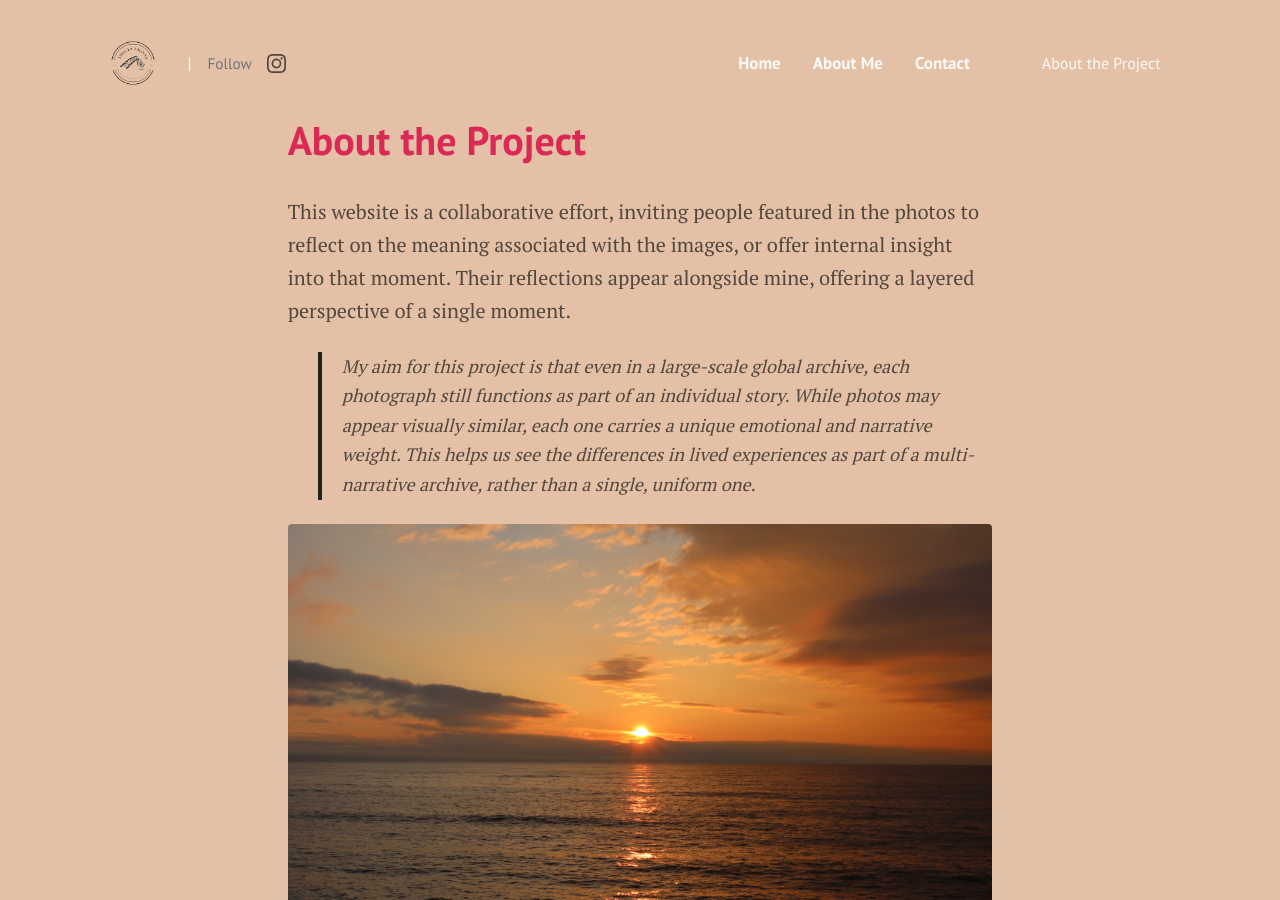
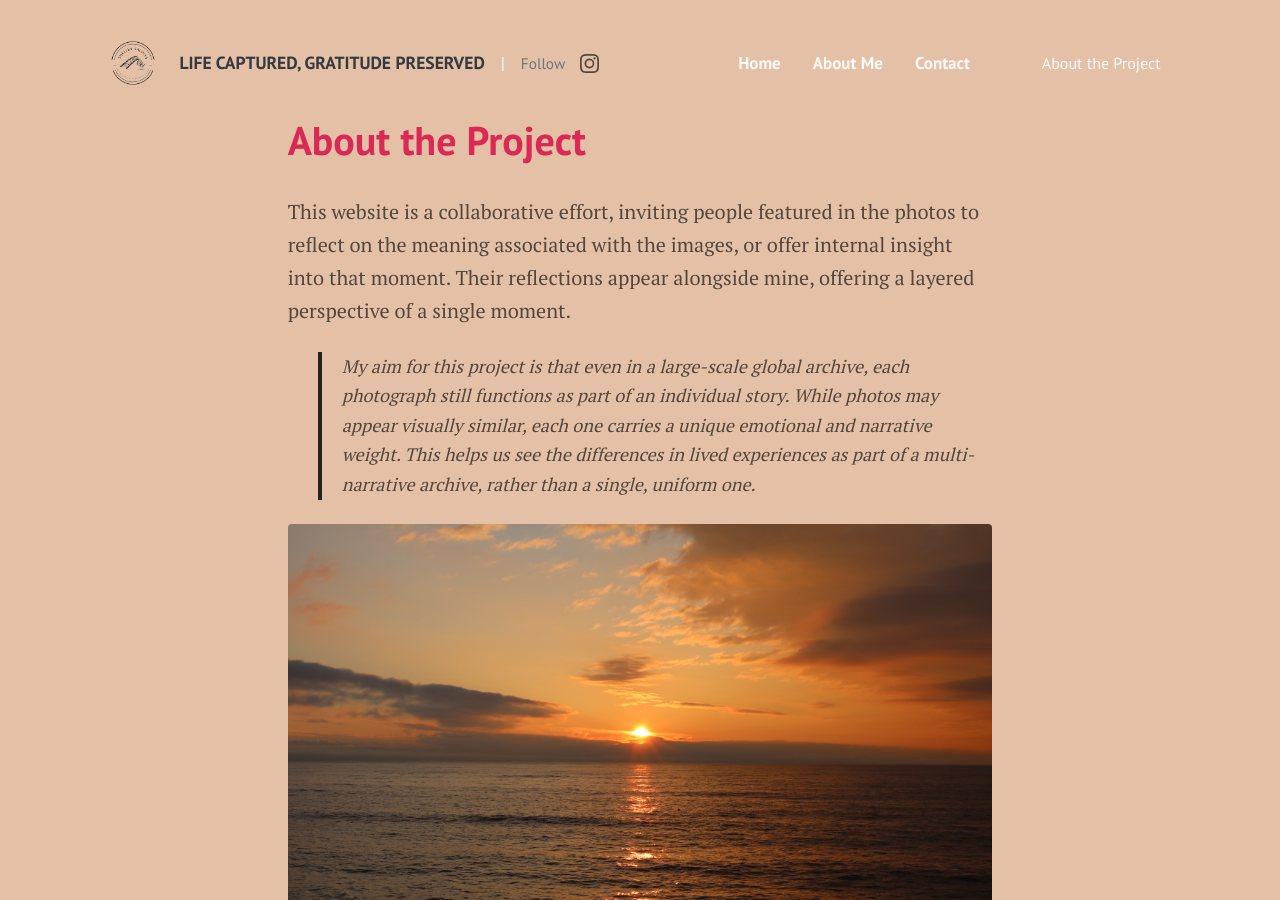
Before and after one commit to shells14/LifeCapturedGratitudePreserved, a Jekyll site: the page built from pages/aboutProject.md, in a window 1280 px wide and 900 px high. Built offline with Jekyll 4.4.1, drawn with Linux system fonts in a browser that asks for light colours; a script that is not in the unit is left out.

Commit message:
Update default.html

```diff
--- a/_layouts/default.html
+++ b/_layouts/default.html
@@ -51,6 +51,9 @@ gtag('config', '{{site.ganalytics}}');
           {% endif %} -->
           {% if page.about_project %}
             <img class="mr-2" src="{{site.baseurl}}/assets/images/ShelleySalinasAboutLogo.png" alt="logo" style="height: 60px;">
+            <span class="ml-2 site-title-text" style="font-size: 1.1rem; text-transform: uppercase;">
+              Life Captured, Gratitude Preserved
+            </span>
           {% elsif site.logo %}
             <img class="mr-2" src="{{site.baseurl}}/{{site.logo}}" alt="logo" style="height: 60px;">
           {% else %}
```
